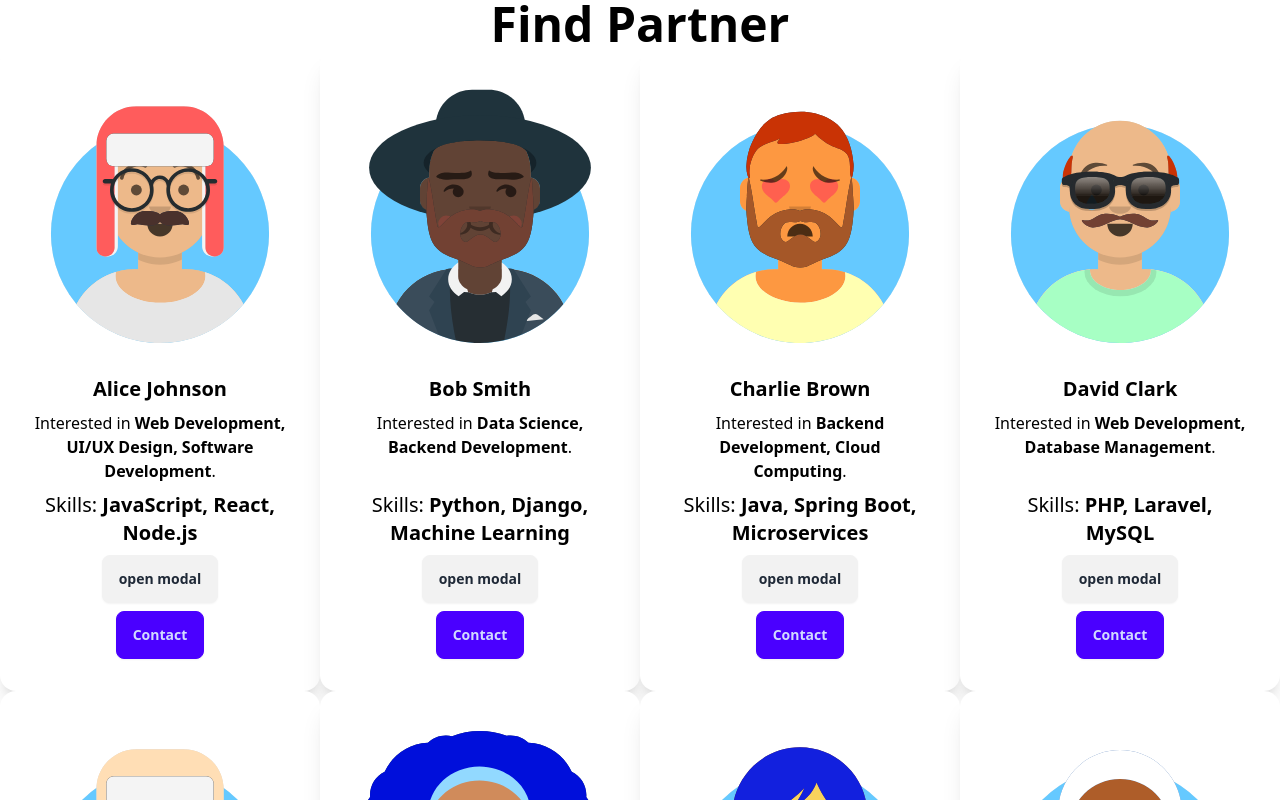
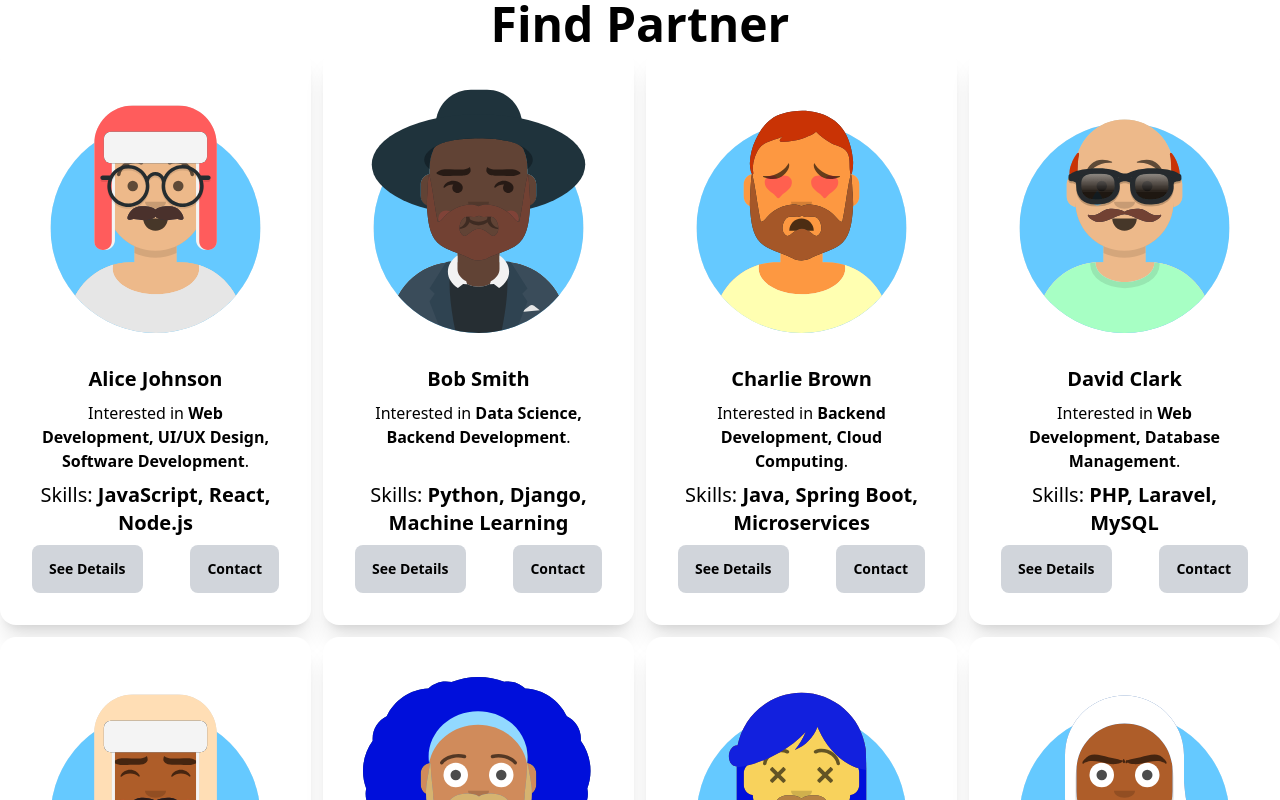
Before and after one commit to Tanvir-Chowdhury/BizConnect, a React (Vite) app: page /entrepreneur/findpartners in a window 1280 px wide. Shown: the top 800 px of the page. Built offline with nearby package versions, Linux system fonts and the light colour scheme.

Commit message:
some edit in find partner

```diff
--- a/src/pages/Entrepreneur/FindPartners.jsx
+++ b/src/pages/Entrepreneur/FindPartners.jsx
@@ -11,12 +11,15 @@ const FindPartners = () => {
       setPartners(data);
     })
   },[]);
+  function age(birthYear){
+    return 2024-parseInt(birthYear);
+  }
   return (
     <div className="bg-white">
       <div className="container mx-auto">
       <h1 className='text-center text-5xl font-bold text-black'>Find Partner</h1>
         <div className="grid grid-cols-1 md:grid-cols-2
-         lg:grid-cols-3 xl:grid-cols-4 min-h-screen">
+         lg:grid-cols-3 xl:grid-cols-4 min-h-screen gap-3">
           {
             partners.map((partner)=>(
               //console.log(partner.key)
@@ -32,25 +35,38 @@ const FindPartners = () => {
               <p>Interested in <b>{partner.interested_fields.join(', ')}</b>.</p>
               <h3 className='text-xl'>Skills: <b>{partner.skills.join(', ')}</b></h3>
               {/* details */}
-              {/* You can open the modal using document.getElementById('ID').showModal() method */}
-              <button className="btn" onClick={()=>document.getElementById(`modal${partner.id}`).showModal()}>open modal</button>
+              <section className='flex justify-between flex-row w-full'>
+              <button className="btn btn-ghost bg-gray-300" onClick={()=>document.getElementById(`modal${partner.id}`).showModal()}>See Details</button>
               <dialog id={`modal${partner.id}`} className="modal">
-                <div className="modal-box w-11/12 max-w-5xl">
-                  <h3 className="font-bold text-lg">Hello!</h3>
-                  <p className="py-4">Click the button below to close</p>
+                <div className="modal-box w-11/12 max-w-5xl bg-white text-black">
+                  <h3 className="font-bold text-lg">{partner.name}</h3>
+
+                  <div className="flex flex-row items-center justify-evenly">
+                  <img src={partner.profile_pic} alt="" />
+                  <div className="text-base">
+                    <h4>Skills: {partner.skills.join(', ')}</h4>
+                    <h4>Interested Field: {partner.interested_fields.join(', ')}</h4>
+                    <h4>Current Employment Type: {partner.current_employment_status}</h4>
+                    <h4>Experience: {partner.experience}</h4>
+                    <h4>Age: {age(partner.birth_year)}</h4>
+                    <h4>Highest Educational Qualification: {partner.highest_educational_degree}</h4>
+                    <h4>Average working hour/week he can give: {partner.average_working_hours}</h4>
+                    <h4>E-mail: <a href={`mailto:${partner.email}`}>{partner.email}</a></h4>
+                  </div>
+                  </div>
                   <div className="modal-action">
                   <form method="dialog">
-        {/* if there is a button, it will close the modal */}
-                    <button className="btn">Close</button>
+                    {/* if there is a button, it will close the modal */}
+                    <button className="btn text-black bg-gray-200 hover:bg-white">Close</button>
                   </form>
                   </div>
                 </div>
               </dialog>
               {/* contact */}
               <div className="card-actions">
-
-                <button className="btn btn-primary"><a href={`mailto:${partner.email}`}>Contact</a></button>
+                <button className="btn btn-ghost bg-gray-300"><a href={`mailto:${partner.email}`}>Contact</a></button>
               </div>
+              </section>
               </div>
               </div>
             ))
```
